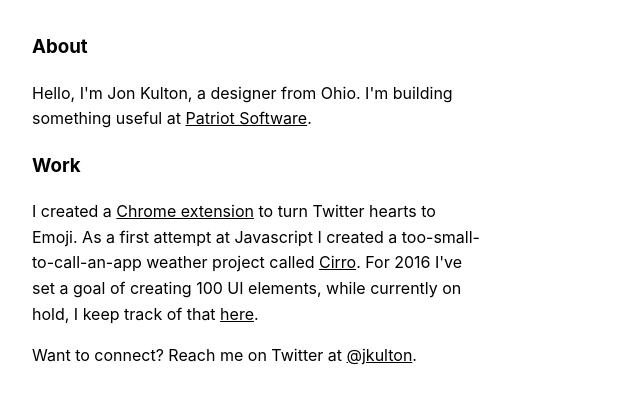
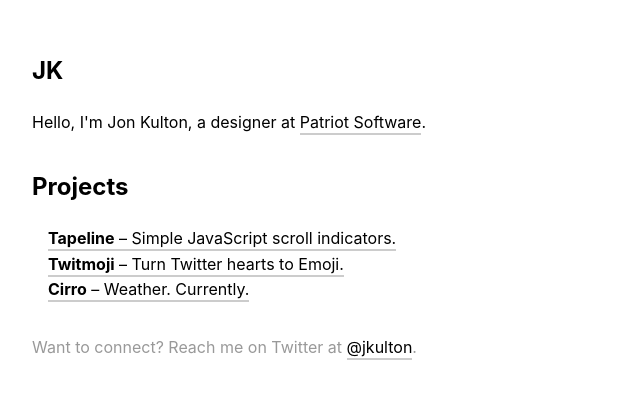
Before and after one commit to jkulton/jkulton.github.io, a Jekyll site: the page built from index.html, in a window 1280 px wide. Shown: the top 404 px of the page, without its empty margins (0-640 px from the left). Built offline with Jekyll 4.4.1, drawn with Linux system fonts in a browser that asks for light colours.

Commit message:
add tapeline.js

```diff
--- a/_layouts/default.html
+++ b/_layouts/default.html
@@ -4,7 +4,7 @@
   {% include head.html %}
 
   <body>
-    {{ content }}
+  	{{ content }}
   </body>
 
 </html>
--- a/cirro/index.html
+++ b/cirro/index.html
@@ -25,7 +25,7 @@
 
   </head>
   <body>
-    <div class="container-fluid">
+    <div class="container-fluid" style="margin-top:2rem;">
       <div class="row">
         <div class="col-md-12" style="text-align:center;">
             <?xml version="1.0" encoding="UTF-8" standalone="no"?>
--- a/index.html
+++ b/index.html
@@ -2,13 +2,23 @@
 layout: default
 ---
 <section class="f5 lh-copy pa4 mw6">
-      <h3 class="mt0">About</h3>
+	<h2>JK</h2>
 
-      <p>Hello, I'm Jon Kulton, a designer from Ohio. I'm building something useful at <a class="black" href="https://www.patriotsoftware.com/">Patriot Software</a>.</p>
+	<p>Hello, I'm Jon Kulton, a designer at <a class="black" href="https://www.patriotsoftware.com/">Patriot Software</a>.</p>
 
-      <h3>Work</h3>
+	<h2 class="mt4">Projects</h2>
 
-      <p>I created a <a class="black" href="https://github.com/jkulton/twitmoji">Chrome extension</a> to turn Twitter hearts to Emoji. As a first attempt at Javascript I created a too-small-to-call-an-app weather project called <a class="black" href="/cirro">Cirro</a>. For 2016 I've set a goal of creating 100 UI elements, while currently on hold, I keep track of that <a class="black" href="/100ui">here</a>.</p>
+	<ul class="list pl3">
+		<li><a class="black" href="/tapeline"><b>Tapeline</b> – Simple JavaScript scroll indicators.</a></li>
+		<li><a class="black" href="https://github.com/jkulton/twitmoji"><b>Twitmoji</b> – Turn Twitter hearts to Emoji.</a></li>
+		<li><a class="black" href="/cirro"><b>Cirro</b> – Weather. Currently.</a></li>
+	</ul>
 
-      <p>Want to connect? Reach me on Twitter at <a class="black" href="http://www.twitter.com/jkulton">@jkulton</a>.</p>
+	<p class="mt4 silver">Want to connect? Reach me on Twitter at <a class="black" href="http://www.twitter.com/jkulton">@jkulton</a>.</p>
+
+	<style>
+		a {text-decoration: none; border-bottom: 2px solid #ccc; padding-bottom: 1px;}
+		a:hover { border-bottom-color: #000; }
+	</style>
+
 </section>
--- /dev/null
+++ b/js/tapeline.js
@@ -0,0 +1 @@
+function tapeline(){wh=window.innerHeight,ph=b.offsetHeight,el=d.querySelector("#tapeline"),buffer=100,null===el?(tl=d.createElement("section"),tls=tl.style,tls.position="fixed",tls.top="0",tls.left="0",tls.background="#000",tls.height="5px",tl.id="tapeline",b.appendChild(tl)):ph-wh>buffer?(pos=wh+window.pageYOffset,prog=pos-wh,end=ph-wh,el.style.width=prog/end*100+"%"):el.style.width="0%"}window.onload=function(){d=document,b=d.body,f=function(){tapeline()},b.onresize=f,b.onclick=f,b.onscroll=f};
```
Also changed, not shown: _layouts/post.html (+11 -3 lines), _sass/_base.scss (+1 -1 lines), tapeline/index.html (added, +89 -0 lines).
